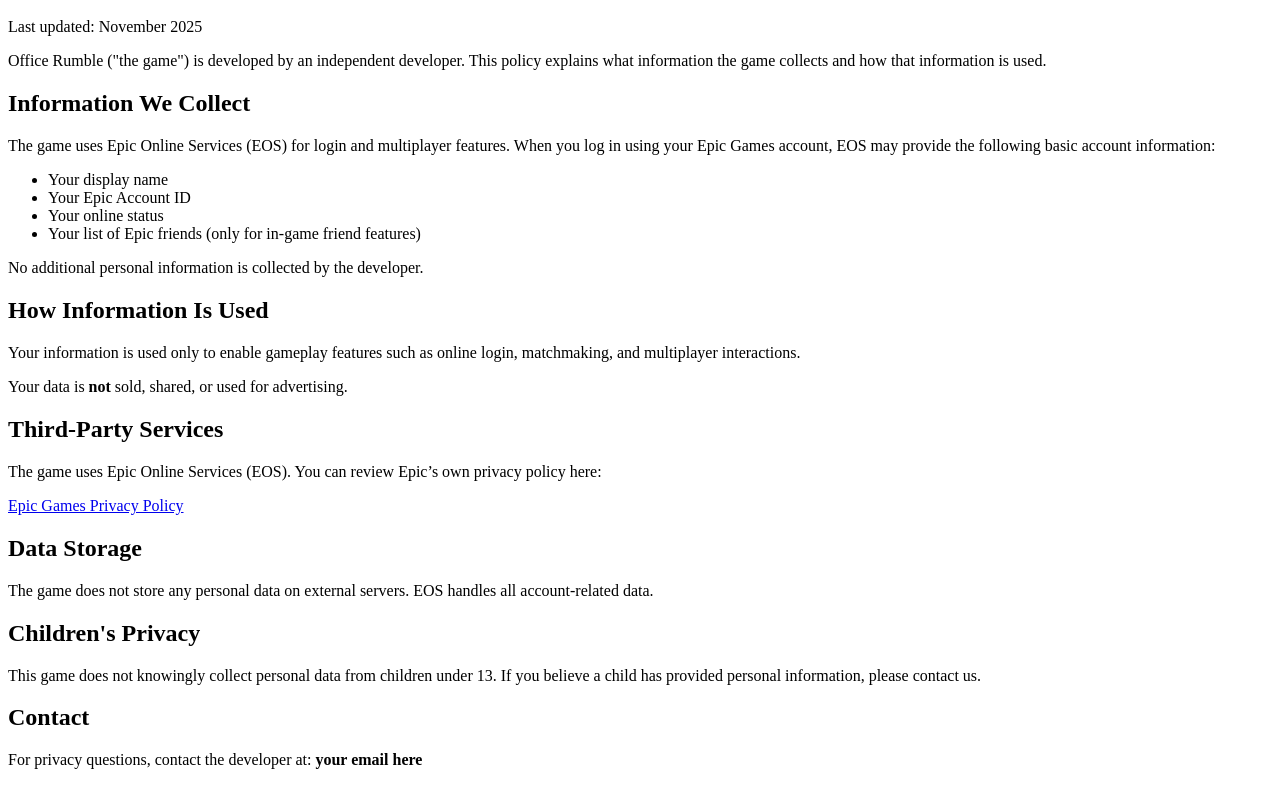
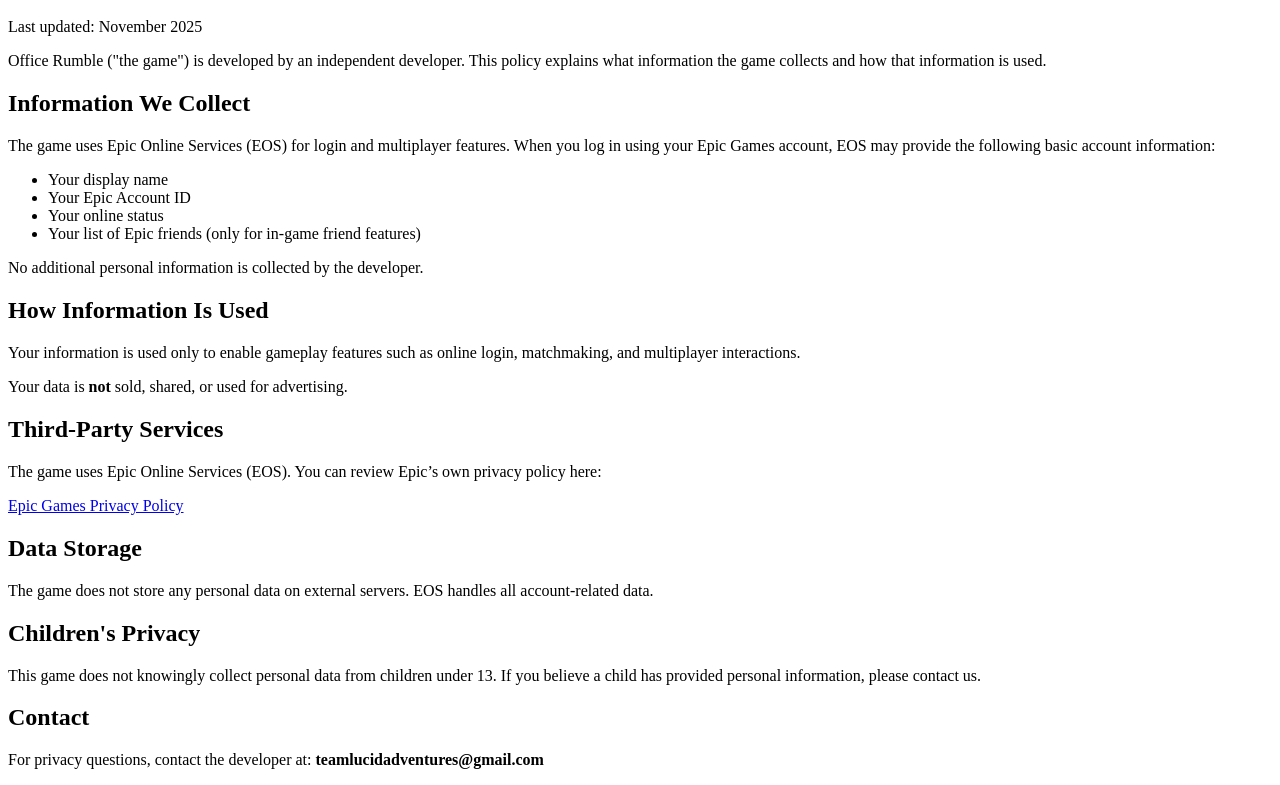
Before and after one commit to Timothymar/timothymartin.dynv6.net, a plain HTML site: page privacy-policy/index.html in a window 1280 px wide. Shown: the part 48-833 px from the top of the page. Drawn offline with Linux system fonts and the light colour scheme.

Commit message:
Update contact email in privacy policy

```diff
--- a/privacy-policy/index.html
+++ b/privacy-policy/index.html
@@ -39,7 +39,7 @@
   <p>This game does not knowingly collect personal data from children under 13. If you believe a child has provided personal information, please contact us.</p>
 
   <h2>Contact</h2>
-  <p>For privacy questions, contact the developer at: <strong>your email here</strong></p>
+  <p>For privacy questions, contact the developer at: <strong>teamlucidadventures@gmail.com</strong></p>
 
 </body>
 </html>
```
